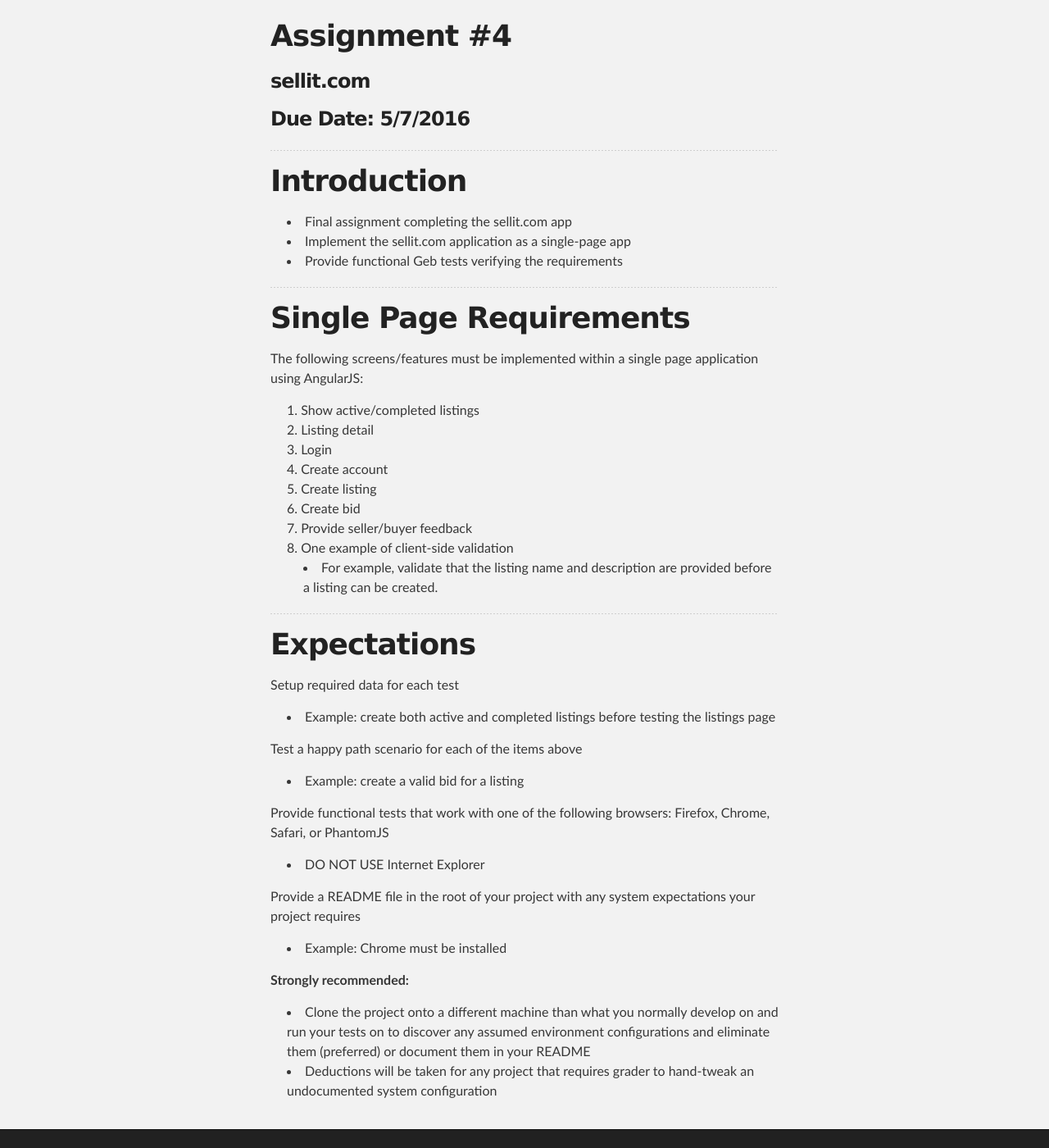
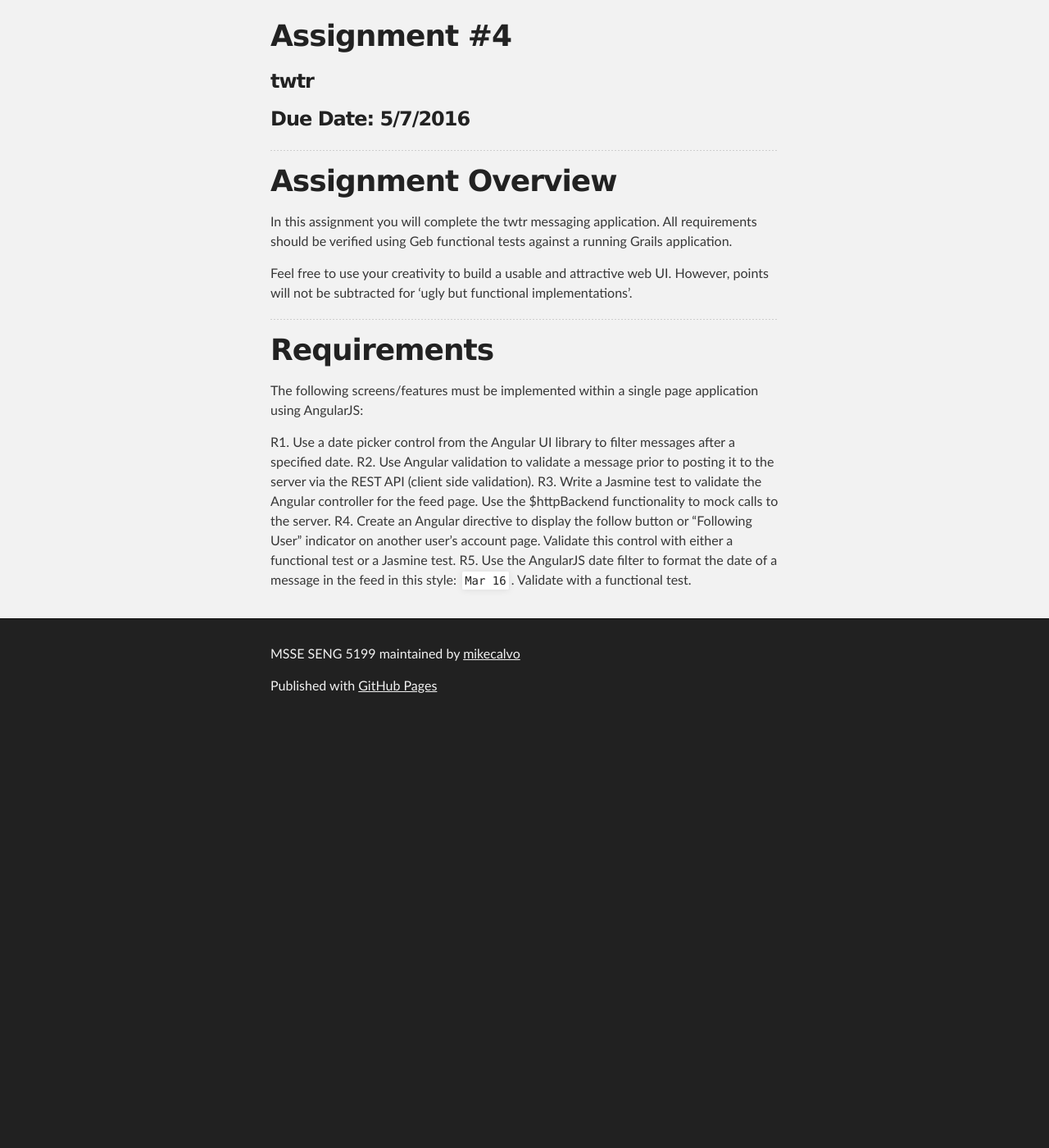
Before and after one commit to mikecalvo/mikecalvo.github.io, a Jekyll site: the page built from msse/assignments/4/index.md, in a window 1280 px wide and 1400 px high, scrolled down 279 px. Shown: the whole window at 82% size. Built offline with Jekyll 4.4.1, drawn with Linux system fonts in a browser that asks for light colours; after the commit the page ends 1162 px from its top, so only the background shows below that.

Commit message:
First draft of assignment #3.  Assignment formatting

```diff
--- a/msse/assignments/4/index.md
+++ b/msse/assignments/4/index.md
@@ -4,51 +4,25 @@
 ---
 
 # Assignment #4
-### sellit.com
+
+### twtr
+
 ### Due Date: 5/7/2016
 
 ---
 
-# Introduction
-- Final assignment completing the sellit.com app
-- Implement the sellit.com application as a single-page app
-- Provide functional Geb tests verifying the requirements
+# Assignment Overview
+In this assignment you will complete the twtr messaging application.  All requirements should be verified using Geb functional tests against a running Grails application.
+
+Feel free to use your creativity to build a usable and attractive web UI.  However, points will not be subtracted for 'ugly but functional implementations'.
 
 ---
 
-# Single Page Requirements
+# Requirements
 The following screens/features must be implemented within a single page application using AngularJS:
 
-1. Show active/completed listings
-1. Listing detail
-1. Login
-1. Create account
-1. Create listing
-1. Create bid
-1. Provide seller/buyer feedback
-1. One example of client-side validation
-  - For example, validate that the listing name and description are provided before a listing can be created.
-
----
-
-# Expectations
-Setup required data for each test
-
-- Example: create both active and completed listings before testing the listings page
-
-Test a happy path scenario for each of the items above
-
-  - Example: create a valid bid for a listing
-
-Provide functional tests that work with one of the following browsers: Firefox, Chrome, Safari, or PhantomJS
-
-  - DO NOT USE Internet Explorer
-
-Provide a README file in the root of your project with any system expectations your project requires
-
-  - Example: Chrome must be installed
-
-<strong>Strongly recommended:</strong>
-
-  - Clone the project onto a different machine than what you normally develop on and run your tests on to discover any assumed environment configurations and eliminate them (preferred) or document them in your README
-  - Deductions will be taken for any project that requires grader to hand-tweak an undocumented system configuration
+R1. Use a date picker control from the Angular UI library to filter messages after a specified date.
+R2. Use Angular validation to validate a message prior to posting it to the server via the REST API (client side validation).
+R3. Write a Jasmine test to validate the Angular controller for the feed page.  Use the $httpBackend functionality to mock calls to the server.
+R4. Create an Angular directive to display the follow button or "Following User" indicator on another user's account page. Validate this control with either a functional test or a Jasmine test.
+R5. Use the AngularJS date filter to format the date of a message in the feed in this style: `Mar 16`.  Validate with a functional test.
```
Also changed, not shown: msse/assignments/2/index.md (+4 -2 lines), msse/assignments/3/index.md (+2 -0 lines), msse/examples/grails_angular/index.md (+5 -3 lines).
